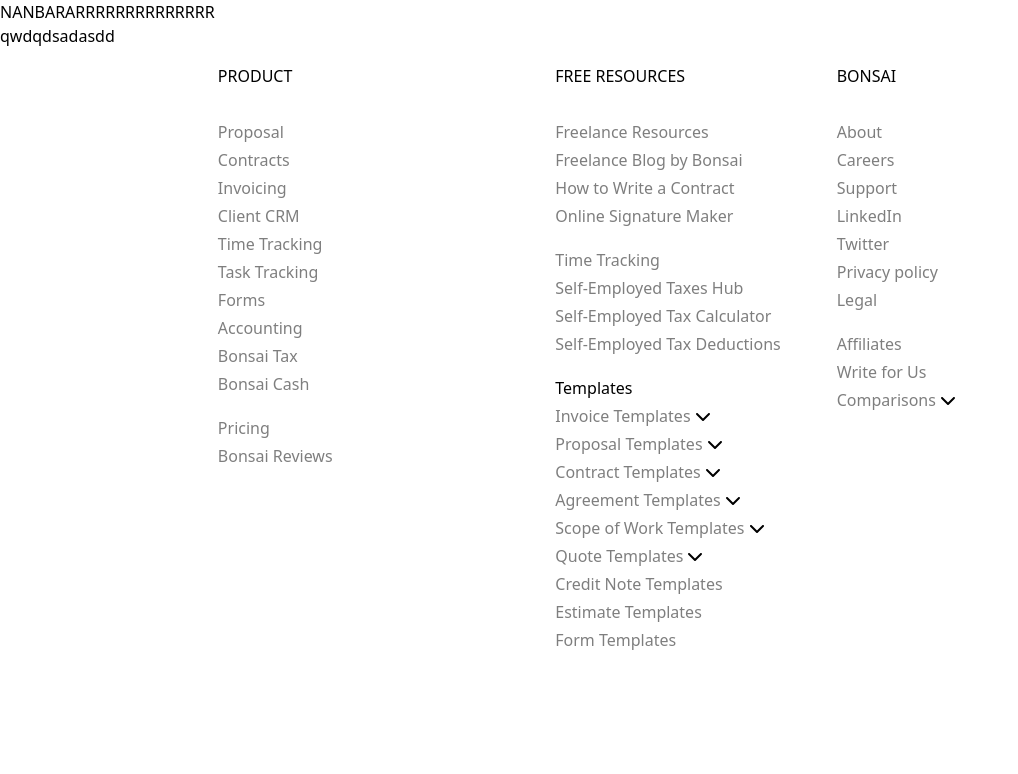
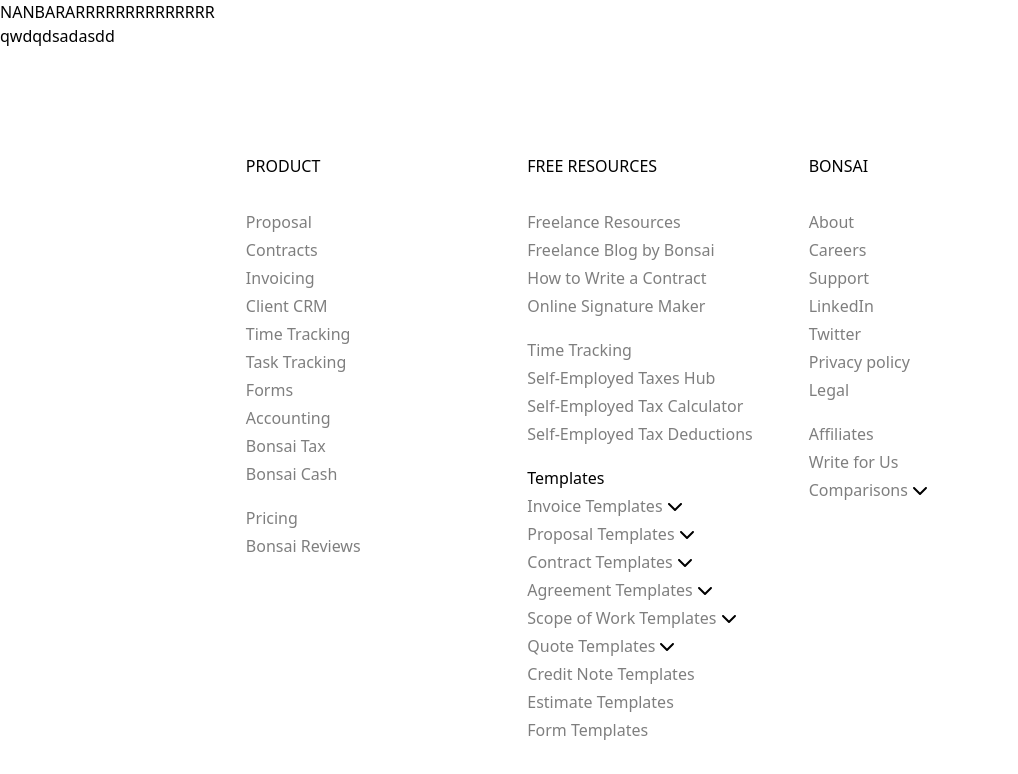
Before and after one commit to Jerimonski/Bonsai_Practice, a React (Vite) app: page /Home in a window 1280 px wide. Shown: the top 774 px of the page, without its empty margins (0-1018 px from the left). Built offline with nearby package versions, Linux system fonts and the light colour scheme.

Commit message:
✨ Finished Footer2

```diff
--- a/src/components/Footer/Footer.jsx
+++ b/src/components/Footer/Footer.jsx
@@ -4,8 +4,8 @@
 
 function Footer() {
   return (
-    <div className="flex justify-center items-center w-screen">
-      <div className="grid grid-cols-3 flex flex-col p-4 space-x-14">
+    <div className="flex items-center justify-center h-screen">
+      <div className="grid grid-cols-3 flex flex-col gap-14 mx-52">
         <ProductColumn />
         <ResourcesColumn />
         <BonsaiColumn />
--- a/src/components/Footer/FooterColumns/BonsaiColumn.jsx
+++ b/src/components/Footer/FooterColumns/BonsaiColumn.jsx
@@ -3,7 +3,7 @@
 
 function BonsaiColumn() {
   return (
-    <div>
+    <div className="w-max">
       <h3 className="font-medium mb-8">BONSAI</h3>
       <ul className="space-y-1 cursor-pointer">
         <ListItems>About</ListItems>
--- a/src/components/Footer/FooterColumns/ProductColumn.jsx
+++ b/src/components/Footer/FooterColumns/ProductColumn.jsx
@@ -1,7 +1,7 @@
 function ProductColumn() {
   return (
     <div>
-      <h3 className="font-medium mb-8 f">PRODUCT</h3>
+      <h3 className="font-medium mb-8">PRODUCT</h3>
       <ul className="space-y-1 cursor-pointer">
         <li className=" opacity-50 hover:opacity-70">Proposal</li>
         <li className=" opacity-50 hover:opacity-70">Contracts</li>
```
